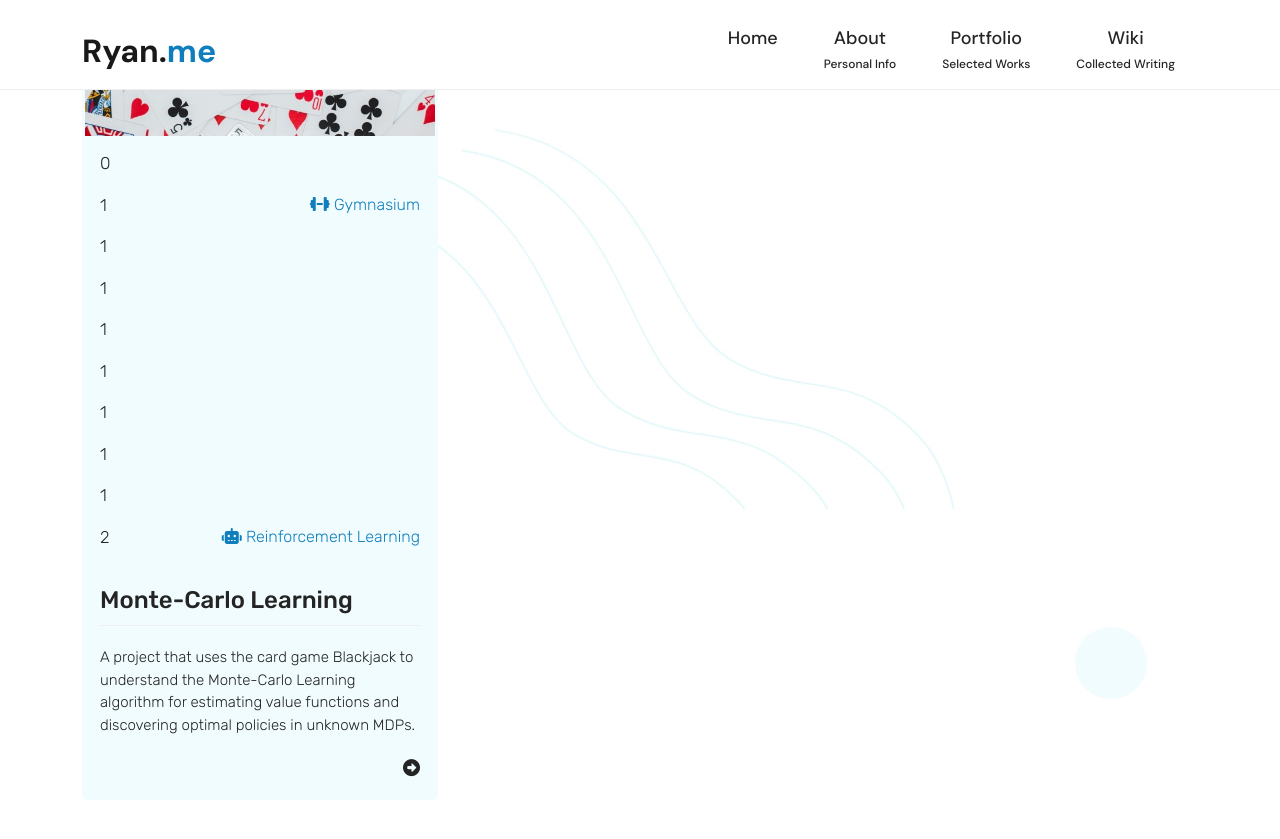
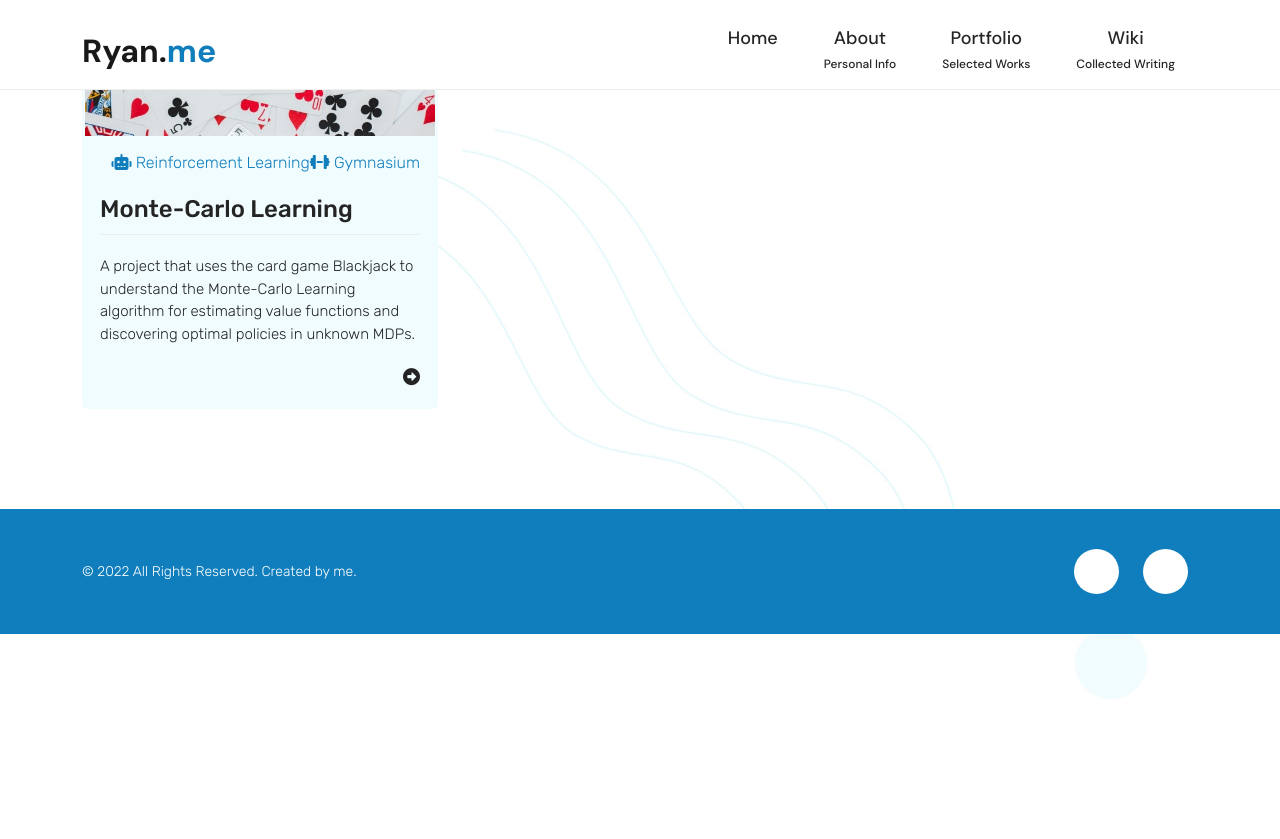
Before and after one commit to Achronus/achronus.github.io, a Jekyll site: the page built from portfolio.html, in a window 1280 px wide and 900 px high, scrolled down 356 px. Shown: the top 839 px of the window. Built offline with Jekyll 4.4.1, drawn with Linux system fonts in a browser that asks for light colours; nearby versions of some CDN libraries; after the commit the page ends 1097 px from its top, so only the background shows below that.

Commit message:
Counter fix

```diff
--- a/portfolio.html
+++ b/portfolio.html
@@ -20,8 +20,8 @@ layout: default
                                     {%- assign counter = 0 -%}
                                     {%- for project_tag in project.tags -%}
                                         {%- for site_tag in site.tags -%}
-                                            <p>{{ counter }}</p>
                                             {%- if project_tag == site_tag.slug -%}
+                                            {%- assign counter = counter | plus: 1 -%}
                                             {%- if counter | modulo: 2 -%}
                                             <div class="project-tag float-end">
                                             {%- else -%}
@@ -30,7 +30,6 @@ layout: default
                                                 <i class="{{ site_tag.icon }}"></i>
                                                 {{ site_tag.title }}
                                             </div><!-- project-tag -->
-                                            {%- assign counter = counter | plus: 1 -%}
                                             {%- endif -%}
                                         {%- endfor -%}
                                     {%- endfor -%}
```
